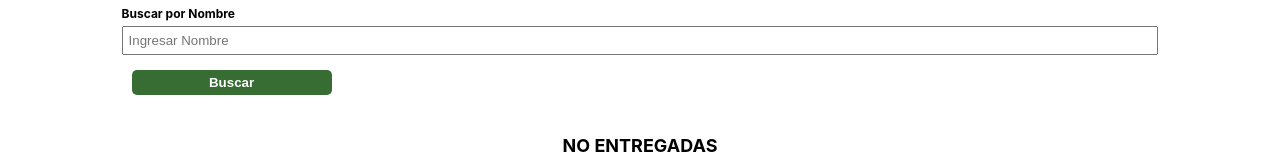
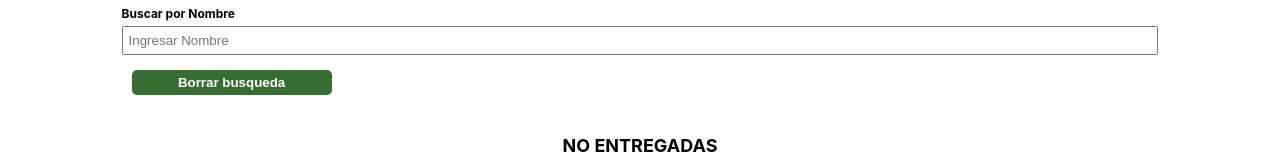
Before and after one commit to FelipeBrocca/sevenfernando, a React (Create React App) app: page / in a window 1280 px wide. Shown: the part 190-350 px from the top of the page. Built offline with nearby package versions, Linux system fonts and the light colour scheme; no server answers; sample sign-in values are in the browser's storage.

Commit message:
Searchbar

```diff
--- a/src/Pages/List.js
+++ b/src/Pages/List.js
@@ -48,7 +48,7 @@ const List = () => {
          placeholder='Ingresar Nombre'
          onChange={handleBusqueda}
          />
-         <button>Buscar</button>
+         <button>Borrar busqueda</button>
       </form>
       <h2>NO ENTREGADAS</h2>
       <table>
```
